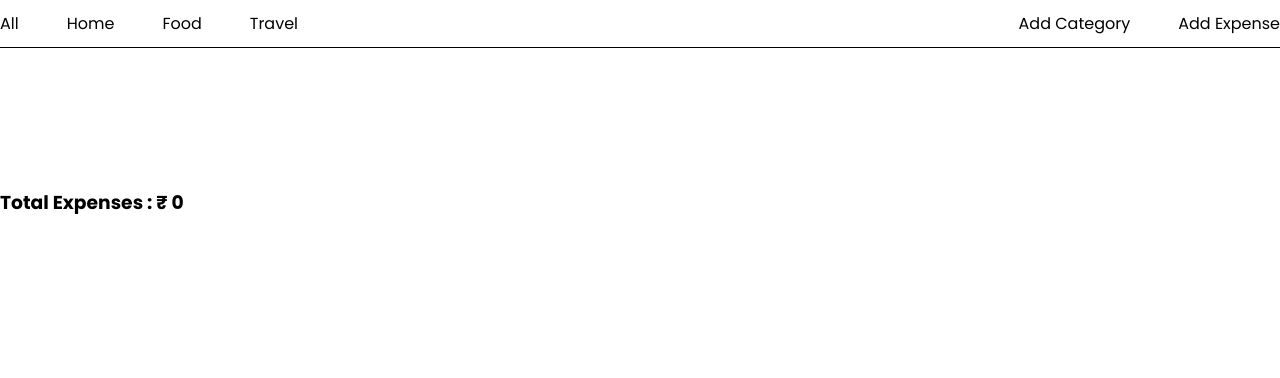
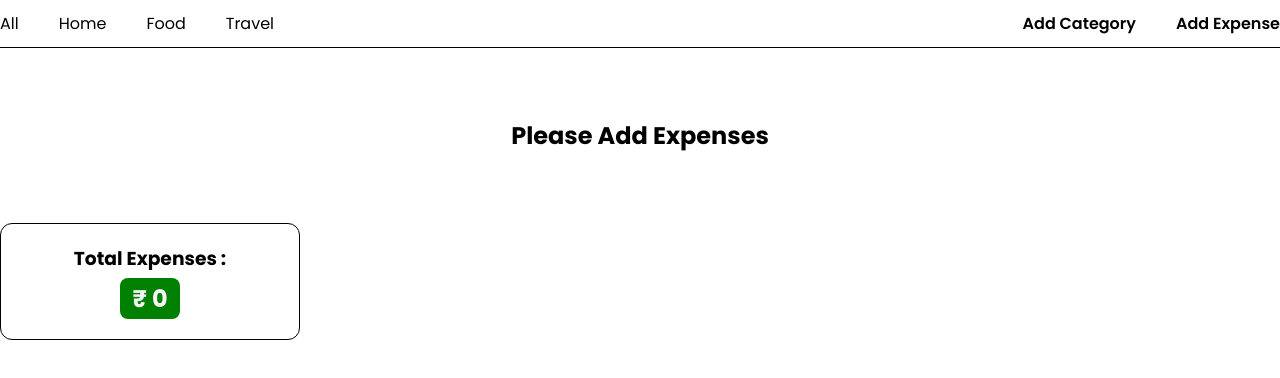
Before and after one commit to dharmjeet05/Expense-Manager-ClassComponent, a React (Create React App) app: page / in a window 1280 px wide. Shown: the top 378 px of the page. Built offline with nearby package versions, Linux system fonts and the light colour scheme.

Commit message:
Some css changes

```diff
--- a/src/components/Main/Main.css
+++ b/src/components/Main/Main.css
@@ -29,3 +29,18 @@
   background: white;
   cursor: pointer;
 }
+
+.main__item p {
+  font-size: 10px;
+  background: rgb(255, 217, 19) 20px -20px;
+  display: inline-block;
+  padding: 4px 6px;
+  border-radius: 4px;
+  font-weight: 600;
+
+  position: absolute;
+  top: 0;
+  right: 0;
+  margin-top: -12px;
+  margin-right: 20px;
+}
--- a/src/components/Main/Main.jsx
+++ b/src/components/Main/Main.jsx
@@ -22,31 +22,42 @@ export class Main extends Component {
     return (
       <div className="container">
         <div className="main">
-          {this.props.showAllItems
-            ? this.props.items.map((item) => (
+          {this.props.items.length == 0 ? (
+            <div
+              className="container"
+              style={{ display: "flex", justifyContent: "center" }}
+            >
+              <h2>Please Add Expenses</h2>
+            </div>
+          ) : this.props.showAllItems ? (
+            this.props.items.map((item) => (
               <div className="main__item" key={item.id}>
                 <AiFillCloseCircle
                   className="main__close_btn"
                   onClick={() => this.props.handleDelete(item.id, item.price)}
                 />
+                <p>{item.category}</p>
                 <div className="main__item__top">
                   <h2>{item.title}</h2>
                   <h5>₹ {item.price}</h5>
                 </div>
               </div>
             ))
-            : this.props.filteredItems.map((item) => (
+          ) : (
+            this.props.filteredItems.map((item) => (
               <div className="main__item" key={item.id}>
                 <AiFillCloseCircle
                   className="main__close_btn"
                   onClick={() => this.props.handleDelete(item.id, item.price)}
                 />
+                <p>{item.category}</p>
                 <div className="main__item__top">
                   <h2>{item.title}</h2>
                   <h5>₹ {item.price}</h5>
                 </div>
               </div>
-              ))}
+            ))
+          )}
         </div>
       </div>
     );
--- a/src/components/Navbar/Navbar.css
+++ b/src/components/Navbar/Navbar.css
@@ -9,15 +9,16 @@
 
 .nav_list {
   display: flex;
-  gap: 3rem;
+  gap: 2.5rem;
   cursor: pointer;
 }
 
 .nav__right {
   display: flex;
-  gap: 3rem;
+  gap: 2.5rem;
 }
 
 .navbar .btn {
   cursor: pointer;
+  font-weight: 600;
 }
--- a/src/components/TotalExpenses/TotalExpenses.css
+++ b/src/components/TotalExpenses/TotalExpenses.css
@@ -0,0 +1,18 @@
+.totalbox {
+  width: 300px;
+  border: 1px solid black;
+  border-radius: 12px;
+  padding: 20px;
+
+  display: flex;
+  flex-direction: column;
+  align-items: center;
+}
+
+.totalbox h2 {
+  margin-top: 5px;
+  background: green;
+  padding: 3px 12px;
+  border-radius: 8px;
+  color: whitesmoke;
+}
--- a/src/components/TotalExpenses/TotalExpenses.jsx
+++ b/src/components/TotalExpenses/TotalExpenses.jsx
@@ -16,7 +16,10 @@ export class TotalExpenses extends Component {
   render() {
     return (
       <div className="container">
-        <h3>Total Expenses : ₹ {this.props.total}</h3>
+        <div className="totalbox">
+          <h3>Total Expenses : </h3>
+          <h2> ₹ {this.props.total}</h2>
+        </div>
       </div>
     );
   }
```
Also changed, not shown: src/App.jsx (+0 -12 lines). Lines whose indentation alone changed are shown as unchanged.
